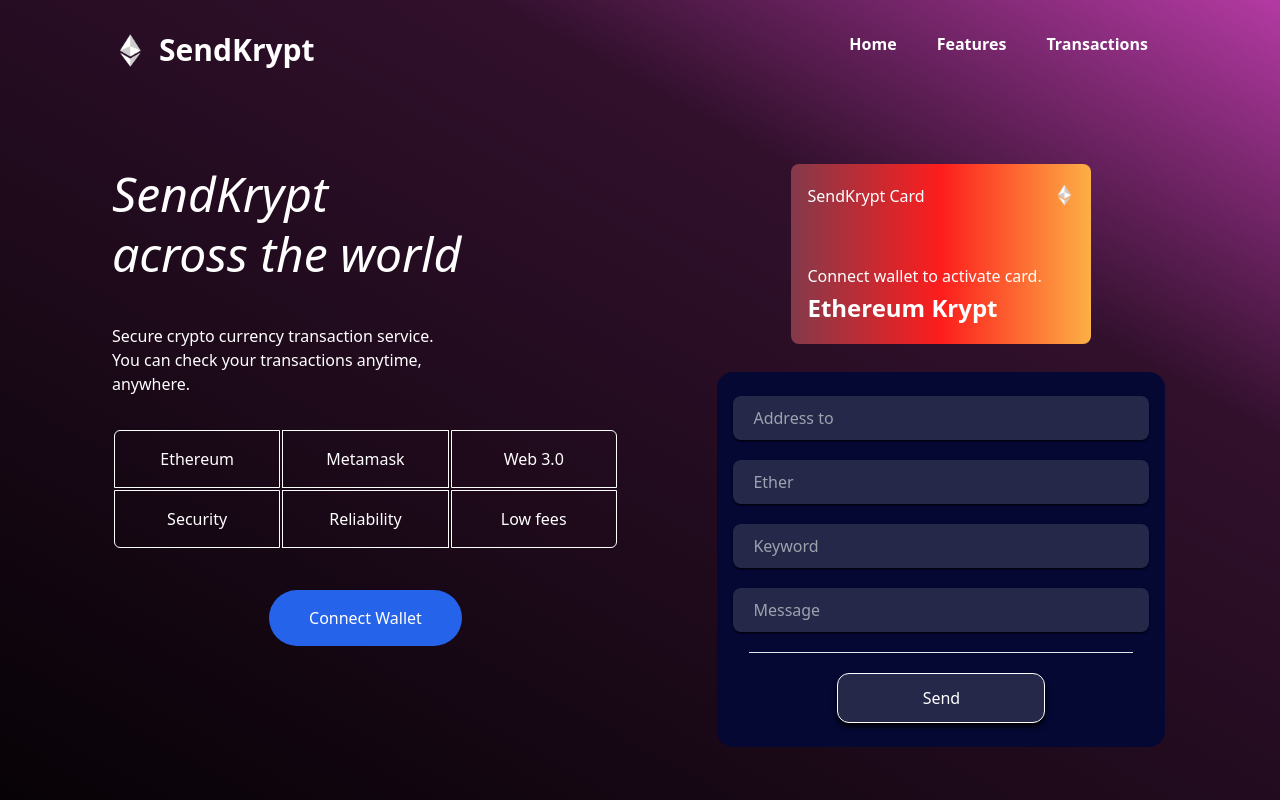
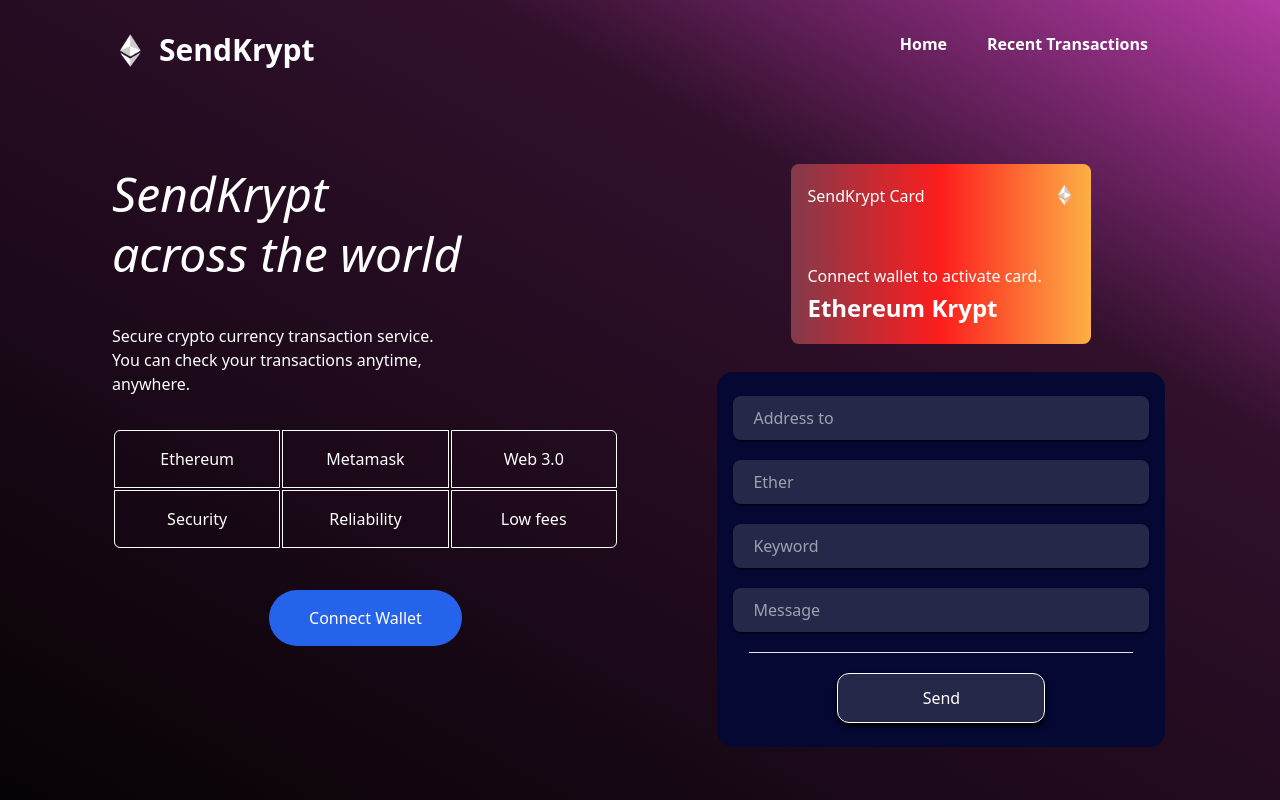
Before and after one commit to max-tonny8/scypto, a React (Create React App) app: page / in a window 1280 px wide. Shown: the top 800 px of the page. Built offline with nearby package versions, Linux system fonts and the light colour scheme.

Commit message:
my transaction menu only when wallet connected

```diff
--- a/src/components/Header.tsx
+++ b/src/components/Header.tsx
@@ -1,10 +1,12 @@
 import Logo from '../assets/images/ether.png';
+import { useWalletContext } from '../features/crypto-wallet/WalletConnect';
 
 interface HeaderProps {
     className?: string,
 }
 
 export default function Header(props: HeaderProps) {
+    const {isWalletConnected} = useWalletContext();
     return (
         <header className={`py-8 flex justify-between font-semibold ${props.className}`}>
             <div className='flex items-center'>
@@ -16,8 +18,8 @@
             <nav>
                 <ul className='flex items-center'>
                     <li className="px-5"><a href="#home">Home</a></li>
-                    <li className="px-5"><a href="#features">Features</a></li>
-                    <li className="px-5"><a href="#transactions">Transactions</a></li>
+                    <li className="px-5"><a href="#recentTransactions">Recent Transactions</a></li>
+                    {isWalletConnected && <li className="px-5"><a href="#myTransactions">My Transactions</a></li>}
                 </ul>
             </nav>
         </header>
```
